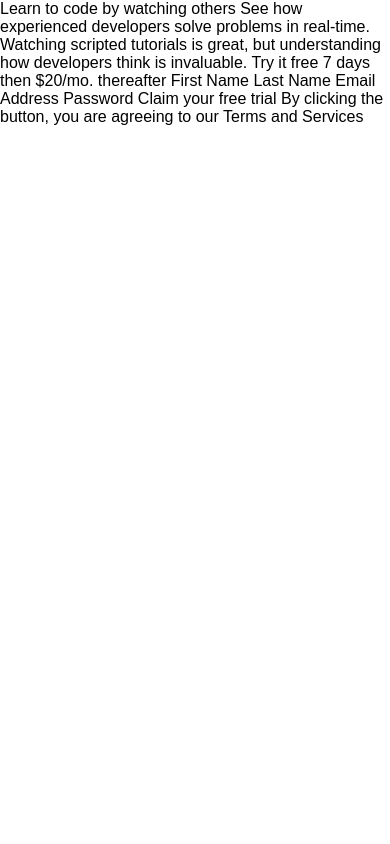
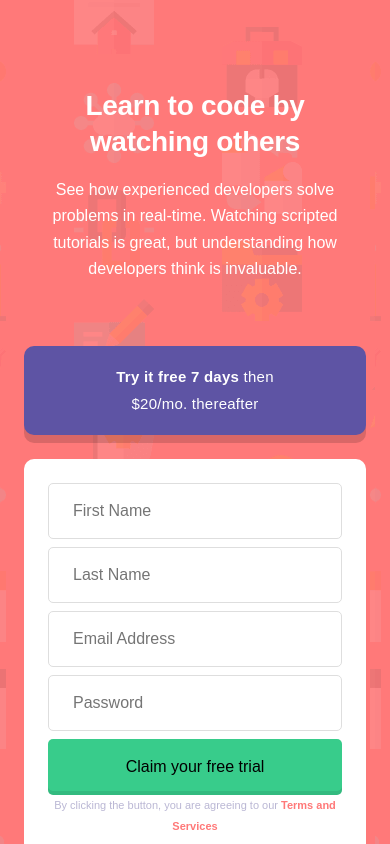
Before and after one commit to MATBMS/intro-component-with-signup-form, a plain HTML site: page index.html in a window 390 px wide. Drawn offline with Linux system fonts and the light colour scheme; a web font is replaced by a local one.

Commit message:
Add mobile first version closes #2

```diff
--- a/index.html
+++ b/index.html
@@ -13,21 +13,31 @@
   </head>
 
   <body>
-    Learn to code by watching others
+    <header>
+      <h1>Learn to code by watching others</h1>
+      <p>
+        See how experienced developers solve problems in real-time. Watching scripted tutorials is great,
+        but understanding how developers think is invaluable.
+      </p>
+    </header>
+    <main>
+      <section class="offer-banner">
+        <p><strong>Try it free 7 days</strong> then $20/mo. thereafter</p>
+      </section>
+      <form action="#">
+        <input type="text" name="first-name" placeholder="First Name" required>
+        <input type="text" name="last-name" placeholder="Last Name" required>
+        <input type="email" name="email" placeholder="Email Address" required>
+        <input type="password" name="password" placeholder="Password" required>
+        <div class="submit-section">
+          <button type="submit">Claim your free trial</button>
+          <p class="terms">
+            By clicking the button, you are agreeing to our <a href="#">Terms and Services</a>
+          </p>
+        </div>
+      </form>
+    </main>
 
-    See how experienced developers solve problems in real-time. Watching scripted tutorials is great,
-    but understanding how developers think is invaluable.
-
-    Try it free 7 days then $20/mo. thereafter
-
-    First Name
-    Last Name
-    Email Address
-    Password
-
-    Claim your free trial
-
-    By clicking the button, you are agreeing to our Terms and Services
   </body>
 
 </html>
--- a/styles/base/typography.css
+++ b/styles/base/typography.css
@@ -0,0 +1,45 @@
+/* import typography */
+@font-face {
+  font-family: "Poppins";
+  src: url("../fonts/Poppins-Bold.ttf") format("truetype");
+  font-weight: 700;
+  font-style: normal;
+  font-display: swap;
+}
+
+@font-face {
+  font-family: "Poppins";
+  src: url("../fonts/Poppins-SemiBold.ttf") format("truetype");
+  font-weight: 600;
+  font-style: normal;
+  font-display: swap;
+}
+
+@font-face {
+  font-family: "Poppins";
+  src: url("../fonts/Poppins-Medium.ttf") format("truetype");
+  font-weight: 500;
+  font-style: normal;
+  font-display: swap;
+}
+
+@font-face {
+  font-family: "Poppins";
+  src: url("../fonts/Poppins-MediumItalic.ttf") format("truetype");
+  font-weight: 500;
+  font-style: italic;
+  font-display: swap;
+}
+
+@font-face {
+  font-family: "Poppins";
+  src: url("../fonts/Poppins-Regular.ttf") format("truetype");
+  font-weight: 400;
+  font-style: normal;
+  font-display: swap;
+}
+
+/* base typography */
+body {
+  font-family: "Poppins", sans-serif;
+}
--- a/styles/base/variables.css
+++ b/styles/base/variables.css
@@ -0,0 +1,31 @@
+/* colors */
+:root {
+  /* black & white */
+  --color-black: #000000;
+  --color-white: #FFFFFF;
+  /* gray */
+  --color-gray-900: #3D3B48;
+  --color-gray-200: #DEDEDE;
+  /* purple */
+  --color-purple-700: #5E54A4;
+  --color-purple-400: #A6A1CF;
+  --color-purple-350: #BAB7D4;
+  /* green */
+  --color-green-400: #38CC8B;
+  --color-green-300: #77E2B3;
+  /* red */
+  --color-red-400: #FF7979;
+}
+
+/* spacing */
+:root {
+  --spacing-0: 0px;
+  --spacing-100: 8px;
+  --spacing-200: 16px;
+  --spacing-300: 24px;
+  --spacing-400: 32px;
+  --spacing-500: 40px;
+  --spacing-600: 48px;
+  --spacing-700: 56px;
+  --spacing-800: 64px;
+}
--- a/styles/components/button.css
+++ b/styles/components/button.css
@@ -0,0 +1,14 @@
+button {
+  /* layout */
+  display: flex;
+  height: 56px;
+  width: 100%;
+  padding: var(--spacing-200) var(--spacing-400);
+  justify-content: center;
+  align-items: center;
+  gap: var(--spacing-100);
+  /* style */
+  border-radius: 5px;
+  background: var(--color-green-400);
+  box-shadow: 0 -4px 0 0 rgba(0, 0, 0, 0.09) inset;
+}
--- a/styles/components/form.css
+++ b/styles/components/form.css
@@ -0,0 +1,39 @@
+form {
+  /* layout */
+  display: flex;
+  flex-direction: column;
+  justify-content: center;
+  gap: var(--spacing-100);
+  padding: var(--spacing-300);
+  /* style */
+  border-radius: 10px;
+  background: var(--color-white);
+  box-shadow: 0 8px 0 0 rgba(0, 0, 0, 0.15);
+}
+
+input {
+  /* layout */
+  display: flex;
+  height: 56px;
+  padding: var(--spacing-200) var(--spacing-300);
+  align-items: center;
+  gap: var(--spacing-100);
+  /* style */
+  border-radius: 5px;
+  border: 1px solid var(--color-gray-200);
+  background: var(--color-white);
+}
+
+form p {
+  font-size: 11px;
+  text-align: center;
+  font-style: normal;
+  font-weight: 500;
+  line-height: 190%;
+  color: var(--color-purple-350);
+}
+
+form a {
+  font-weight: 700;
+  color: var(--color-red-400);
+}
--- /dev/null
+++ b/styles/components/offer-banner.css
@@ -0,0 +1,22 @@
+.offer-banner {
+  /* layout */
+  width: 100%;
+  padding: 18px 66px;
+  /* style */
+  border-radius: 10px;
+  background: var(--color-purple-700);
+  box-shadow: 0 8px 0 0 rgba(0, 0, 0, 0.15);
+}
+
+.offer-banner p {
+  font-size: 15px;
+  font-style: normal;
+  font-weight: 400;
+  line-height: 175%;
+  letter-spacing: 0.25px;
+  color: var(--color-white, #FFF);
+}
+
+.offer-banner p strong {
+  font-weight: 700;
+}
--- a/styles/layout/main-layout.css
+++ b/styles/layout/main-layout.css
@@ -0,0 +1,22 @@
+body {
+  /* layout */
+  display: flex;
+  flex-direction: column;
+  align-items: center;
+  gap: var(--spacing-800);
+  padding: 88px 24px 68px 24px;
+  /* style */
+  background-image: url('../../images/bg-intro-mobile.png');
+  background-color: #FF7979;
+}
+
+
+
+/* SMALL MOBILE (375px and up) */
+@media (min-width: 375px) {}
+
+/* TABLET (768px and up) */
+@media (min-width: 768px) {}
+
+/* DESKTOP (1440px and up) */
+@media (min-width: 1440px) {}
--- a/styles/sections/header.css
+++ b/styles/sections/header.css
@@ -0,0 +1,33 @@
+header {
+  display: flex;
+  flex-direction: column;
+  align-items: flex-start;
+  gap: var(--spacing-200);
+}
+
+/* heading */
+h1 {
+  /* typography */
+  font-size: 28px;
+  font-style: normal;
+  font-weight: 700;
+  line-height: 130%;
+  letter-spacing: -0.3px;
+  /* style */
+  color: var(--color-white);
+  /* layout */
+  text-align: center;
+}
+
+/* paragraph */
+p {
+  /* typography */
+  font-size: 16px;
+  font-style: normal;
+  font-weight: 500;
+  line-height: 165%;
+  /* style */
+  color: var(--colors-white, #FFF);
+  /* layout */
+  text-align: center;
+}
--- a/styles/sections/main.css
+++ b/styles/sections/main.css
@@ -0,0 +1,6 @@
+main {
+  display: flex;
+  flex-direction: column;
+  align-items: center;
+  gap: var(--spacing-300);
+}
--- a/styles/style.css
+++ b/styles/style.css
@@ -6,18 +6,15 @@
 
 /* Components */
 @import url("./components/button.css");
-@import url("./components/card.css");
-@import url("./components/navbar.css");
 @import url("./components/form.css");
+@import url("./components/offer-banner.css");
 
 /* Layout */
-@import url("./layout/grid.css");
 @import url("./layout/main-layout.css");
 
 /* Sections */
 @import url("./sections/header.css");
 @import url("./sections/main.css");
-@import url("./sections/footer.css");
 
 /* Utilities - Must be last to override other styles */
 @import url("./utilities/display.css");
```
Also changed, not shown: fonts/Poppins-Bold.ttf (added), fonts/Poppins-Medium.ttf (added), fonts/Poppins-MediumItalic.ttf (added), fonts/Poppins-Regular.ttf (added), fonts/Poppins-SemiBold.ttf (added), styles/components/card.css (deleted), styles/components/navbar.css (deleted), styles/layout/grid.css (deleted), styles/sections/footer.css (deleted).
